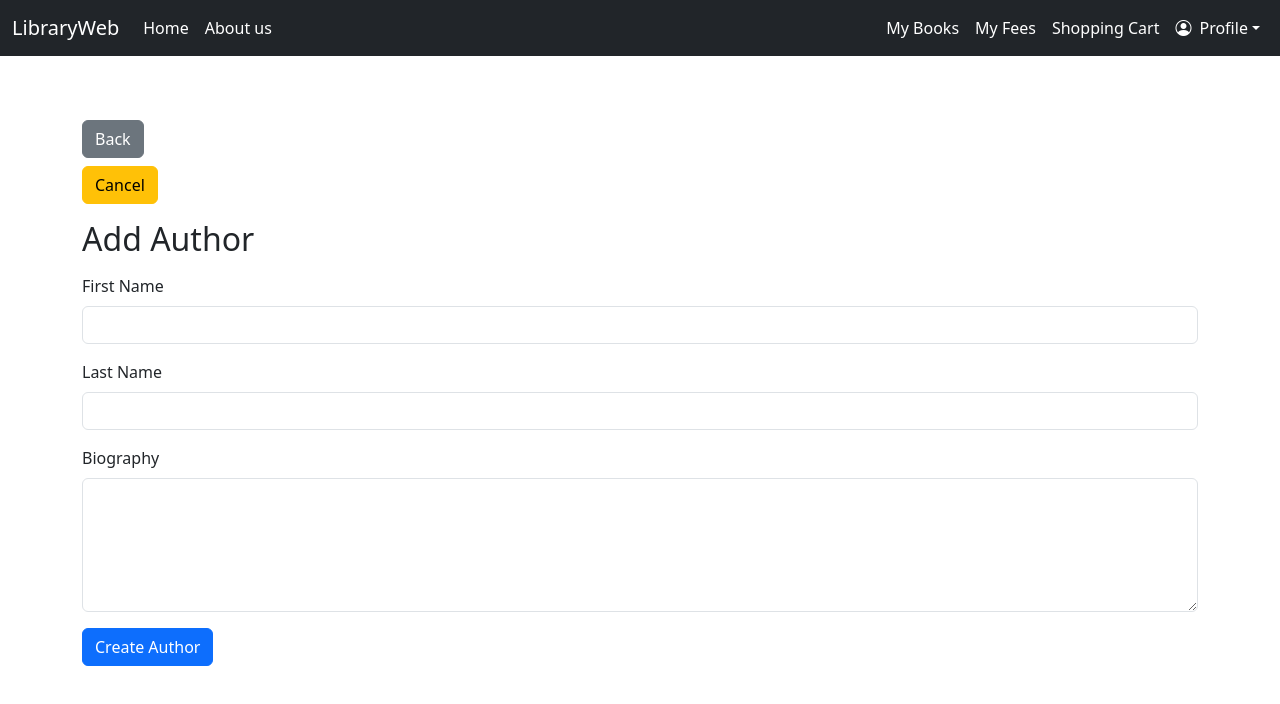
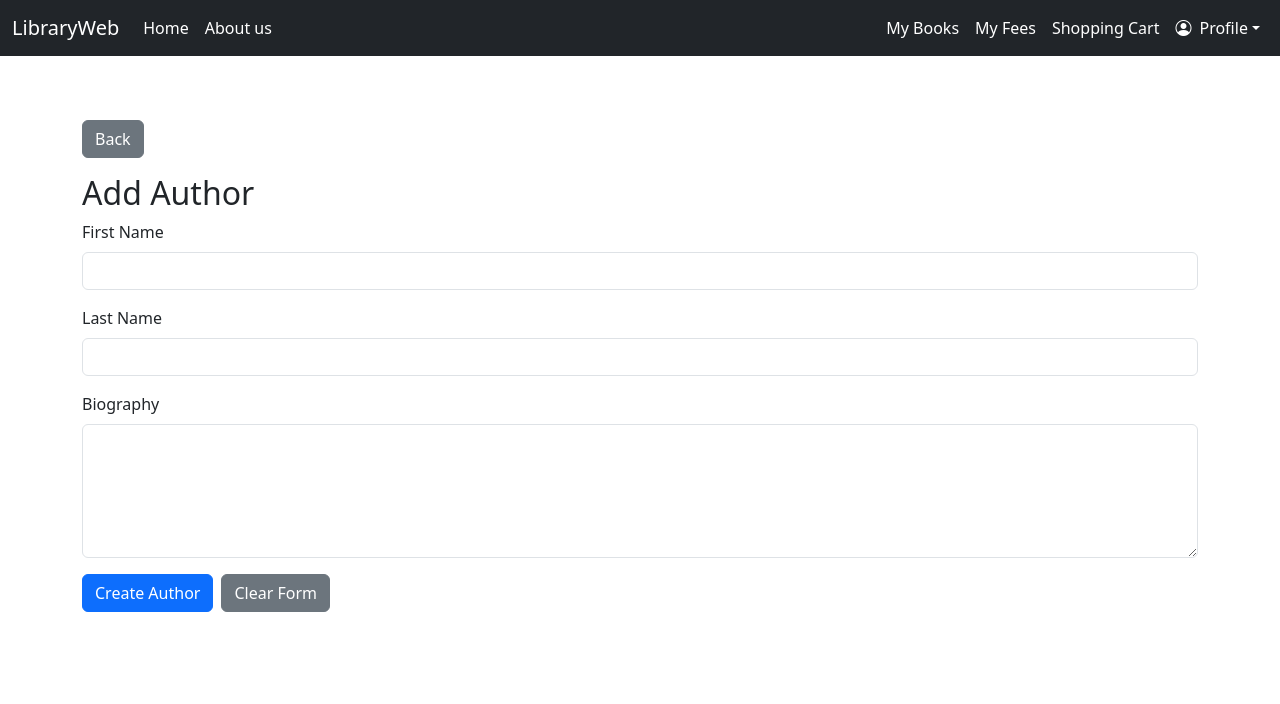
Before and after one commit to pterq/LibraryWeb, a React (Vite) app in the folder library-client/: page /author/add in a window 1280 px wide. Shown: the top 704 px of the page. Built offline with nearby package versions, Linux system fonts and the light colour scheme; sample sign-in values are in the browser's storage.

Commit message:
front - author crud

```diff
--- a/library-client/src/App.tsx
+++ b/library-client/src/App.tsx
@@ -23,7 +23,7 @@ import ProtectedRoute from "./component/common/ProtectedRoute";
 import UserBookCard from "./component/books/UserBookCard";
 import BookCard from "./component/books/BookCard";
 import BookPageViewEditAdd from "./component/dashboards/ViewEditAddPages/Book-CRUD/BookPageViewEditAdd";
-import ViewEditAddAuthorPage from "./component/dashboards/ViewEditAddPages/Author-CRUD/ViewEditAddAuthorPage";
+import AuthorPageViewEditAdd from "./component/dashboards/ViewEditAddPages/Author-CRUD/AuthorPageViewEditAdd";
 import BookCopyPageViewEditAdd from "./component/dashboards/ViewEditAddPages/BookCopy-CRUD/BookCopyPageViewEditAdd";
 import CategoryPageViewEditAdd from "./component/dashboards/ViewEditAddPages/Category-CRUD/CategoryPageViewEditAdd";
 import ViewEditAddLoanPage from "./component/dashboards/Tables/ViewEditAddLoansUserPage";
@@ -177,7 +177,7 @@ function App() {
 									path="/author/add"
 									element={
 										<ProtectedRoute>
-											<ViewEditAddAuthorPage />
+											<AuthorPageViewEditAdd />
 										</ProtectedRoute>
 									}
 								/>
@@ -185,7 +185,7 @@ function App() {
 									path="/author/view/:id"
 									element={
 										<ProtectedRoute>
-											<ViewEditAddAuthorPage />
+											<AuthorPageViewEditAdd />
 										</ProtectedRoute>
 									}
 								/>
--- a/library-client/src/component/dashboards/ViewEditAddPages/Author-CRUD/ViewEditAddAuthorPage.tsx
+++ b/library-client/src/component/dashboards/ViewEditAddPages/Author-CRUD/AuthorPageViewEditAdd.tsx
@@ -1,9 +1,9 @@
 import React, { useEffect, useState } from "react";
-
-import axiosClient from "../../../../api/axiosClient";
 
 import { actionFromLink, idFromLink, type PageAction } from "../../../../context/DataFromLink";
 import ReturnButton from "../../../common/ReturnButton";
+
+import { MockData } from "../../../../types/MockData";
 
 type AuthorFormData = {
 	firstName: string;
@@ -17,7 +17,7 @@ const EMPTY_FORM: AuthorFormData = {
 	biography: "",
 };
 
-const ViewEditAddAuthorPage = () => {
+const AuthorPageViewEditAdd = () => {
 	const action: PageAction = actionFromLink;
 	const linkId = idFromLink;
 
@@ -48,26 +48,27 @@ const ViewEditAddAuthorPage = () => {
 
 		let isActive = true;
 
-		const loadAuthor = async () => {
+		const loadAuthor = () => {
 			setIsLoading(true);
 			setError(null);
 
 			try {
-				const response = await axiosClient.get(`/authors/${linkId}`);
-				const author = response.data as {
-					firstName?: string;
-					lastName?: string;
-					biography?: string;
-				};
+				const author = MockData.mockAuthors.find((a) => a.id === Number(linkId));
 
 				if (!isActive) {
+					return;
+				}
+
+				if (!author) {
+					setError("Author not found in MockData.");
+					setFormData(EMPTY_FORM);
 					return;
 				}
 
 				const nextFormData = {
 					firstName: author.firstName ?? "",
 					lastName: author.lastName ?? "",
-					biography: author.biography ?? "",
+					biography: author.bio ?? "",
 				};
 
 				setFormData(nextFormData);
@@ -86,7 +87,7 @@ const ViewEditAddAuthorPage = () => {
 			}
 		};
 
-		void loadAuthor();
+		loadAuthor();
 
 		return () => {
 			isActive = false;
@@ -126,6 +127,12 @@ const ViewEditAddAuthorPage = () => {
 		window.history.back();
 	};
 
+	const handleClearAddForm = () => {
+		setFormData(EMPTY_FORM);
+		setOriginalFormData(EMPTY_FORM);
+		setError(null);
+	};
+
 	//=============================================================
 
 	const handleDelete = () => {
@@ -150,34 +157,12 @@ const ViewEditAddAuthorPage = () => {
 		<div className="container py-3">
 			<ReturnButton />
 
-			<div className="d-flex flex-wrap gap-2 mb-3">
-				{action === "view" && (
-					<button
-						type="button"
-						className="btn btn-danger"
-						onClick={handleDelete}
-						disabled={isLoading}
-					>
-						Delete
-					</button>
-				)}
-				{action === "view" && !isEditing && (
-					<button className="btn btn-primary" onClick={() => setIsEditing(true)}>
-						Edit
-					</button>
-				)}
-				{isEditing && (
-					<button type="button" className="btn btn-warning" onClick={handleCancelEdit}>
-						Cancel
-					</button>
-				)}
-			</div>
-			<h2>{pageTitle}</h2>
-
 			{isLoading && <p>Loading author data...</p>}
 			{error && <p className="text-danger mb-3">{error}</p>}
 
 			<form onSubmit={handleSubmit} className="mt-3">
+				<h2>{pageTitle}</h2>
+
 				<div className="mb-3">
 					<label htmlFor="firstName" className="form-label">
 						First Name
@@ -226,13 +211,50 @@ const ViewEditAddAuthorPage = () => {
 				</div>
 
 				{!isReadOnly && (
-					<button type="submit" className="btn btn-primary" disabled={isLoading}>
-						{action === "view" ? "Save Changes" : "Create Author"}
+					<div className="d-flex gap-2 mt-3">
+						<button type="submit" className="btn btn-primary" disabled={isLoading}>
+							{action === "view" ? "Save Changes" : "Create Author"}
+						</button>
+						<button
+							type="button"
+							className="btn btn-secondary"
+							onClick={handleClearAddForm}
+							disabled={isLoading}
+						>
+							Clear Form
+						</button>
+					</div>
+				)}
+			</form>
+
+			<div className="d-flex flex-wrap gap-2 mt-3">
+				{action === "view" && (
+					<button
+						type="button"
+						className="btn btn-danger"
+						onClick={handleDelete}
+						disabled={isLoading}
+					>
+						Delete
 					</button>
 				)}
-			</form>
+				{action === "view" && !isEditing && (
+					<button
+						type="button"
+						className="btn btn-primary"
+						onClick={() => setIsEditing(true)}
+					>
+						Edit
+					</button>
+				)}
+				{action === "view" && isEditing && (
+					<button type="button" className="btn btn-warning" onClick={handleCancelEdit}>
+						Cancel
+					</button>
+				)}
+			</div>
 		</div>
 	);
 };
 
-export default ViewEditAddAuthorPage;
+export default AuthorPageViewEditAdd;
```
Also changed, not shown: library-client/src/component/dashboards/ViewEditAddPages/Book-CRUD/EditBook.tsx (deleted).
